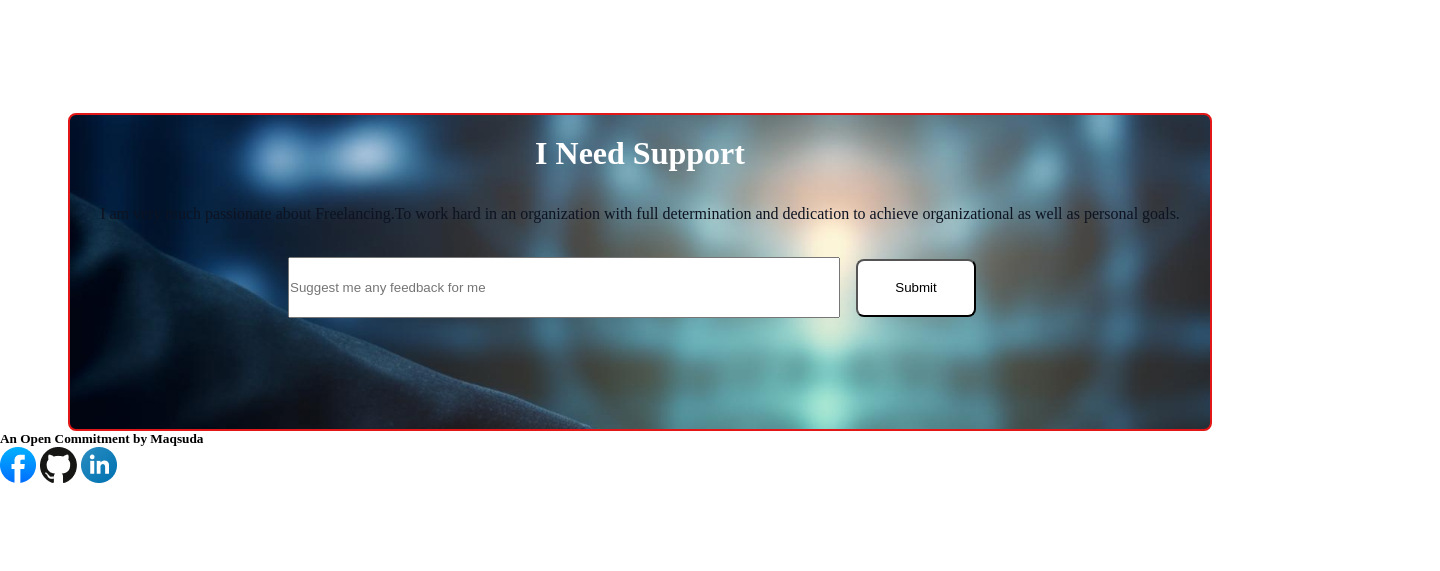
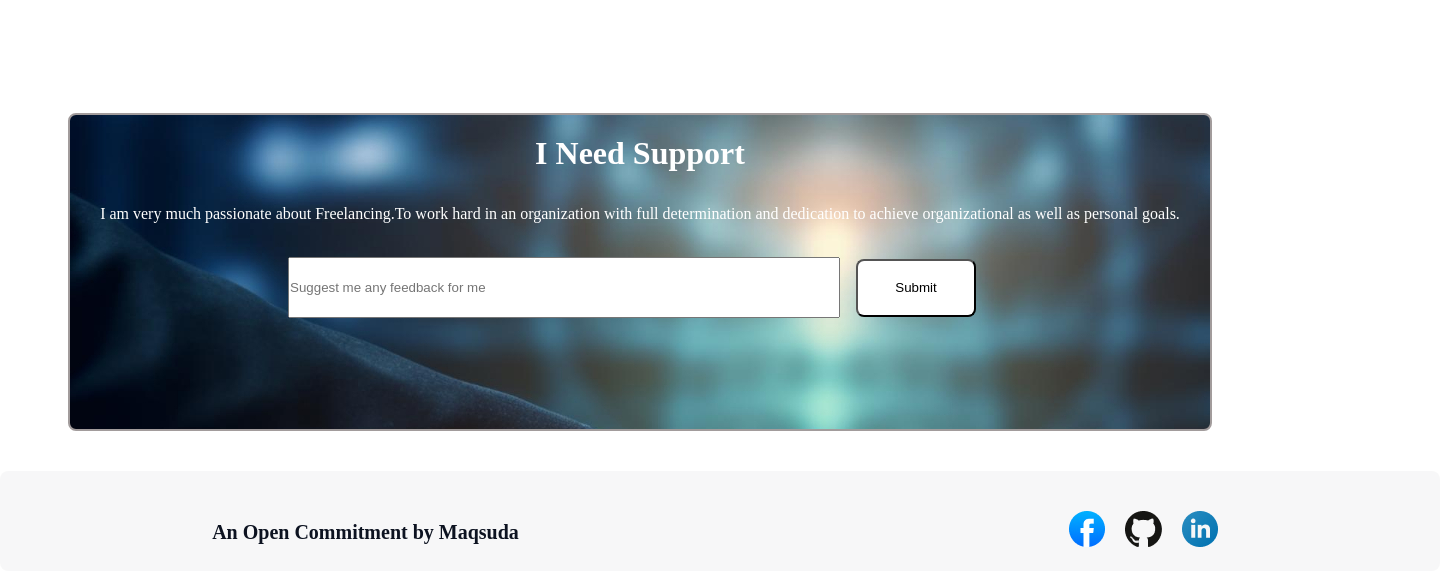
Before and after one commit to maqsuda/Project_B10A1, a plain HTML site: page index.html in a window 1280 px wide. Shown: the part 2467-3038 px from the top of the page, 1440 px wide, since content can reach past the window. Before the commit the page ends 2954 px from the top, so only its background shows below. Drawn offline with Linux system fonts and the light colour scheme; a web font is replaced by a local one.

Commit message:
footer added

```diff
--- a/index.html
+++ b/index.html
@@ -101,8 +101,9 @@
             organization with full determination and dedication to achieve
             organizational as well as personal goals.
           </p>
-          <div >
-            <iframe class="my-inspiration-video"
+          <div>
+            <iframe
+              class="my-inspiration-video"
               width="1140"
               height="350"
               src="https://www.youtube.com/embed/A3ilghNLo3k?si=WsqpgNGFwpePogat"
@@ -156,7 +157,7 @@
 
       <section class="support_container">
         <div class="support_content">
-    <h1>I Need Support </h1>
+          <h1>I Need Support</h1>
           <p>
             I am very much passionate about Freelancing.To work hard in an
             organization with full determination and dedication to achieve
@@ -164,28 +165,29 @@
           </p>
 
           <div class="support">
-      <input class="txt_support" type="text" placeholder="Suggest me any feedback for me"><button class="btn_submit">Submit</button>
+            <input
+              class="txt_support"
+              type="text"
+              placeholder="Suggest me any feedback for me"
+            /><button class="btn_submit">Submit</button>
           </div>
-
         </div>
       </section>
 
-
       <!-- --------------------------------------------------I need Support End----------------------------------- -->
-
-
-
     </main>
     <!-- Main Section End  -->
     <footer>
       <section class="section-footer-container">
         <div class="footer-content">
           <h5>An Open Commitment by Maqsuda</h5>
-        </div>
-        <div class="footer">
-          <img src="images/facebook.png" alt="" />
-          <img src="images/github.png" alt="" />
-          <img src="images/linkedin-icon 1.png" alt="" />
+
+          <a href="https://www.facebook.com/">
+            <img src="images/facebook.png" alt=""/>
+          </a>
+
+          <a href="https://github.com/"><img src="images/github.png" alt="" /></a>
+          <a href="https://twitter.com/"><img src="images/linkedin-icon 1.png" alt="" /></a>
         </div>
       </section>
     </footer>
--- a/style.css
+++ b/style.css
@@ -331,7 +331,7 @@
     width: 1140px;
     height: 314px;
     background-image: url(images/handshake.jpg);
-    border: 2px solid rgb(227, 23, 23);
+    border: 2px solid rgb(162, 156, 156);
     margin: 0 auto;
     margin-top: 40px;
     border-radius: 8px;
@@ -363,7 +363,8 @@
 }
 
 .support_content p {
-    color: rgb(13, 19, 33);
+    color: rgb(255, 255, 255);
+    ;
     font-family: "Azeret Mono";
     font-size: 16px;
     font-weight: 400;
@@ -386,11 +387,45 @@
     flex-direction: row;
     justify-content: center;
     align-items: center;
-    padding:10px;
+    padding: 10px;
     flex-grow: 0;
     margin: 0px 16px;
     border-radius: 8px;
     background: rgb(255, 255, 255);
 }
 
-.support {}
+.section-footer-container {
+    width: 1440px;
+    height: 100px;
+    margin: 0 auto;
+    border-radius: 8px;
+    background: rgba(13, 19, 33, 0.03);
+    margin-top: 40px;
+}
+
+.footer-content {
+    display: flex;
+    flex-direction: row;
+    justify-content: center;
+
+
+}
+
+.footer-content h5 {
+    margin-top: 30px;
+    display: inline;
+    color: rgb(13, 19, 33);
+    font-family: "Azeret Mono";
+    font-size: 20px;
+    font-weight: 600;
+
+   margin-top: 30px;
+   padding-top: 20px;
+   padding-right: 540px;
+
+}
+
+.footer-content img {
+    padding-top: 30px;
+      margin: 10px;
+}
```
Lines whose indentation alone changed are shown as unchanged.
